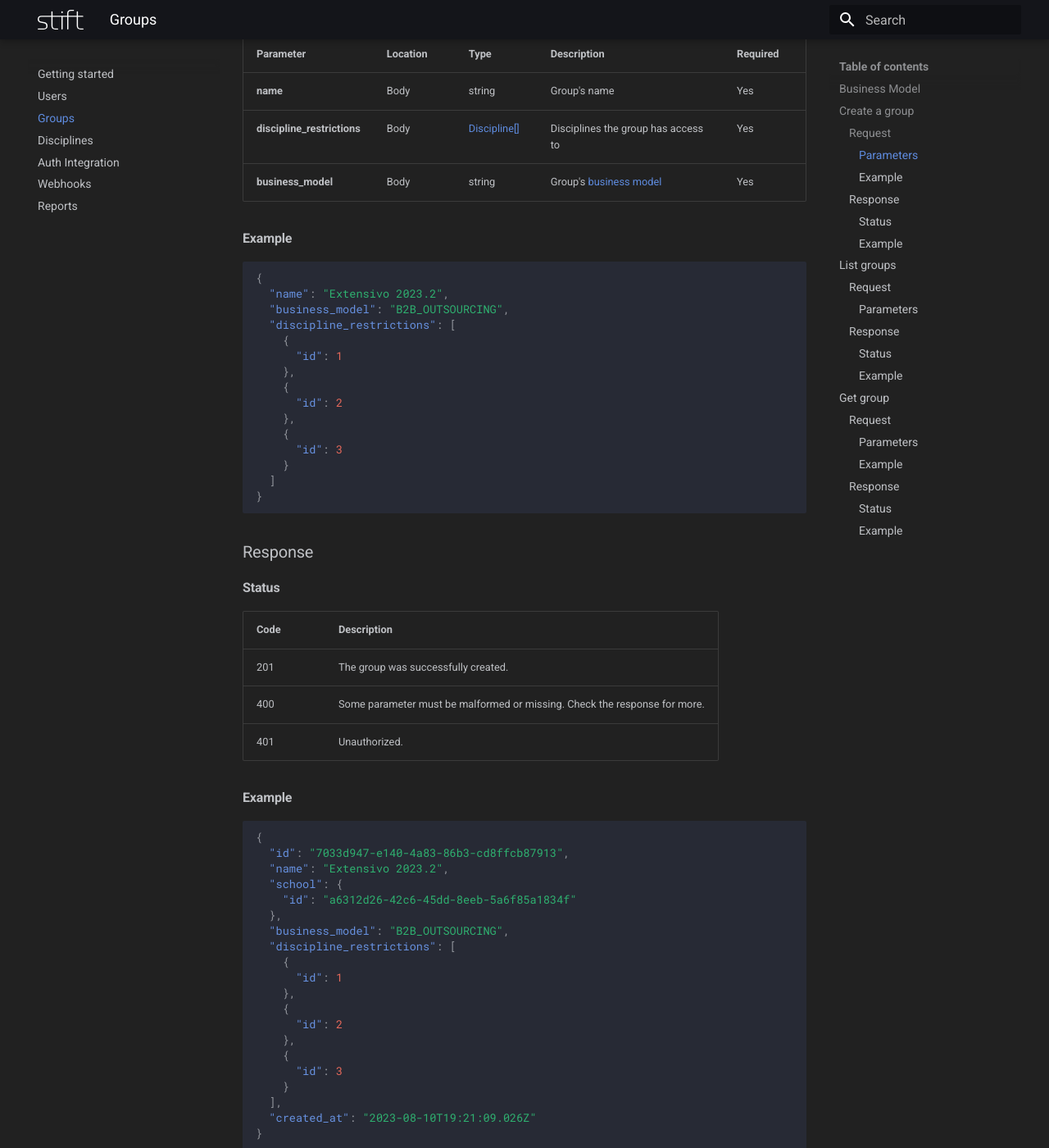
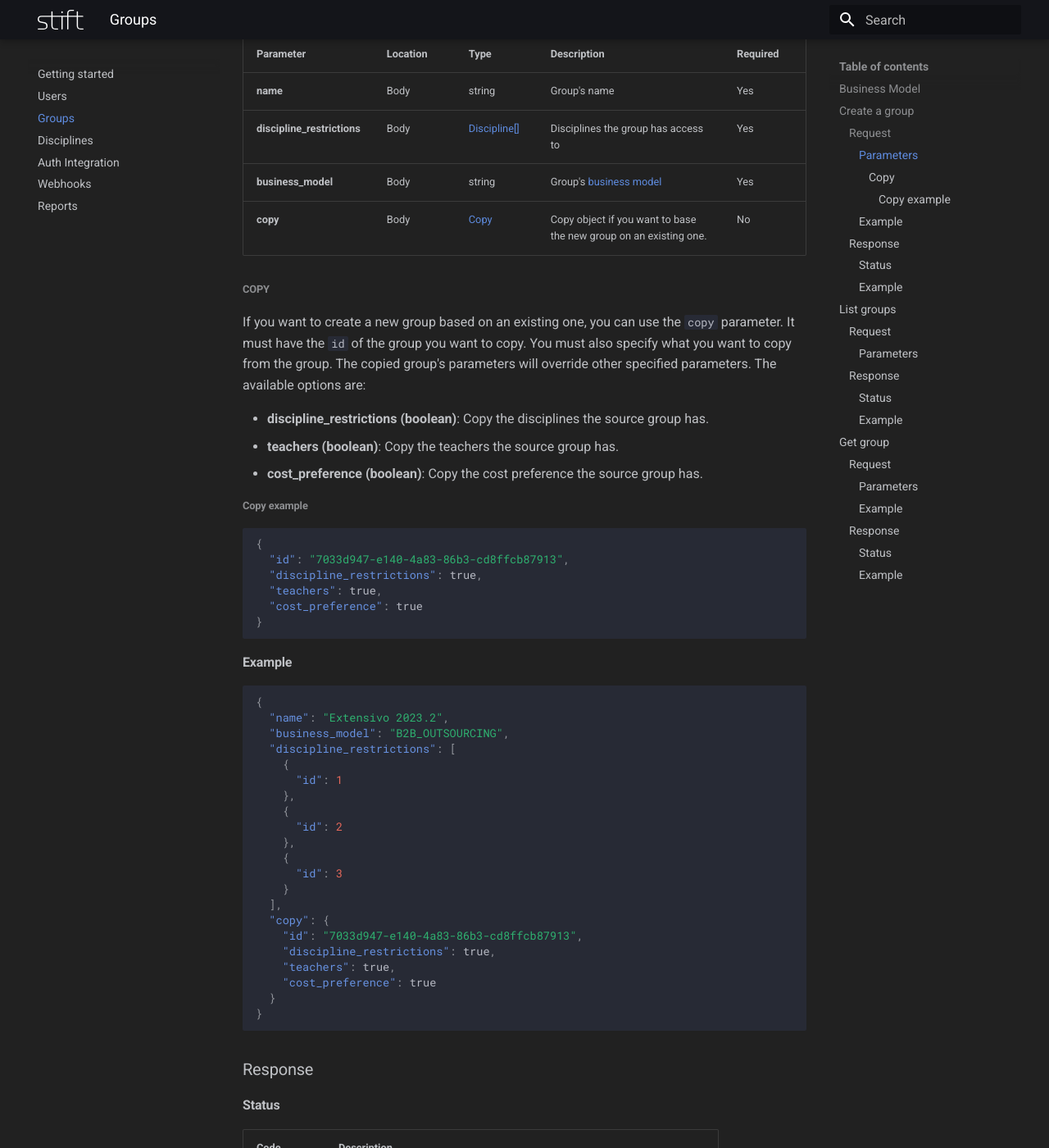
Before and after one commit to StiftTechnologies/developers-portal, an MkDocs documentation site: the page built from docs/groups.md, in a window 1280 px wide and 1400 px high, scrolled down 744 px. Shown: the whole window at 82% size. Built offline with MkDocs 1.6.1 and Material for MkDocs 9.7.7, drawn with Linux system fonts in a browser that asks for light colours.

Commit message:
feat: add copy parameter to group creation

````diff
--- a/docs/groups.md
+++ b/docs/groups.md
@@ -22,11 +22,31 @@ POST /groups
 
 #### Parameters
 
-| Parameter                   | Location | Type                           | Description                                 | Required |
-| --------------------------- | -------- | ------------------------------ | ------------------------------------------- | -------- |
-| **name**                    | Body     | string                         | Group's name                                | Yes      |
-| **discipline_restrictions** | Body     | [Discipline[]](disciplines.md) | Disciplines the group has access to         | Yes      |
-| **business_model**          | Body     | string                         | Group's [business model](./#business-model) | Yes      |
+| Parameter                   | Location | Type                           | Description                                                       | Required |
+| --------------------------- | -------- | ------------------------------ | ----------------------------------------------------------------- | -------- |
+| **name**                    | Body     | string                         | Group's name                                                      | Yes      |
+| **discipline_restrictions** | Body     | [Discipline[]](disciplines.md) | Disciplines the group has access to                               | Yes      |
+| **business_model**          | Body     | string                         | Group's [business model](./#business-model)                       | Yes      |
+| **copy**                    | Body     | [Copy](#copy)                  | Copy object if you want to base the new group on an existing one. | No       |
+
+##### Copy
+
+If you want to create a new group based on an existing one, you can use the `copy` parameter. It must have the `id` of the group you want to copy. You must also specify what you want to copy from the group. The copied group's parameters will override other specified parameters. The available options are:
+
+- **discipline_restrictions (boolean)**: Copy the disciplines the source group has.
+- **teachers (boolean)**: Copy the teachers the source group has.
+- **cost_preference (boolean)**: Copy the cost preference the source group has.
+
+###### Copy example
+
+```json
+{
+  "id": "7033d947-e140-4a83-86b3-cd8ffcb87913",
+  "discipline_restrictions": true,
+  "teachers": true,
+  "cost_preference": true
+}
+```
 
 #### Example
 
@@ -44,7 +64,13 @@ POST /groups
     {
       "id": 3
     }
-  ]
+  ],
+  "copy": {
+    "id": "7033d947-e140-4a83-86b3-cd8ffcb87913",
+    "discipline_restrictions": true,
+    "teachers": true,
+    "cost_preference": true
+  }
 }
 ```
 
````
